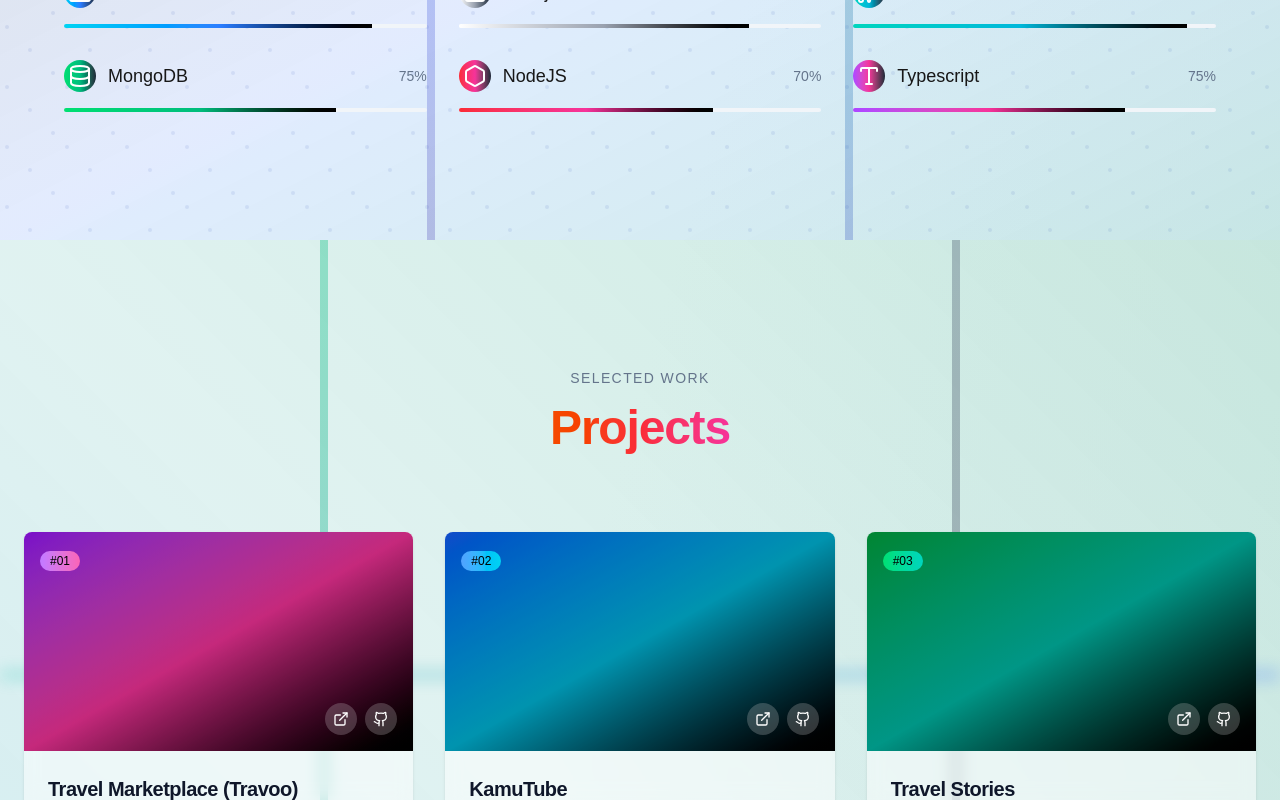
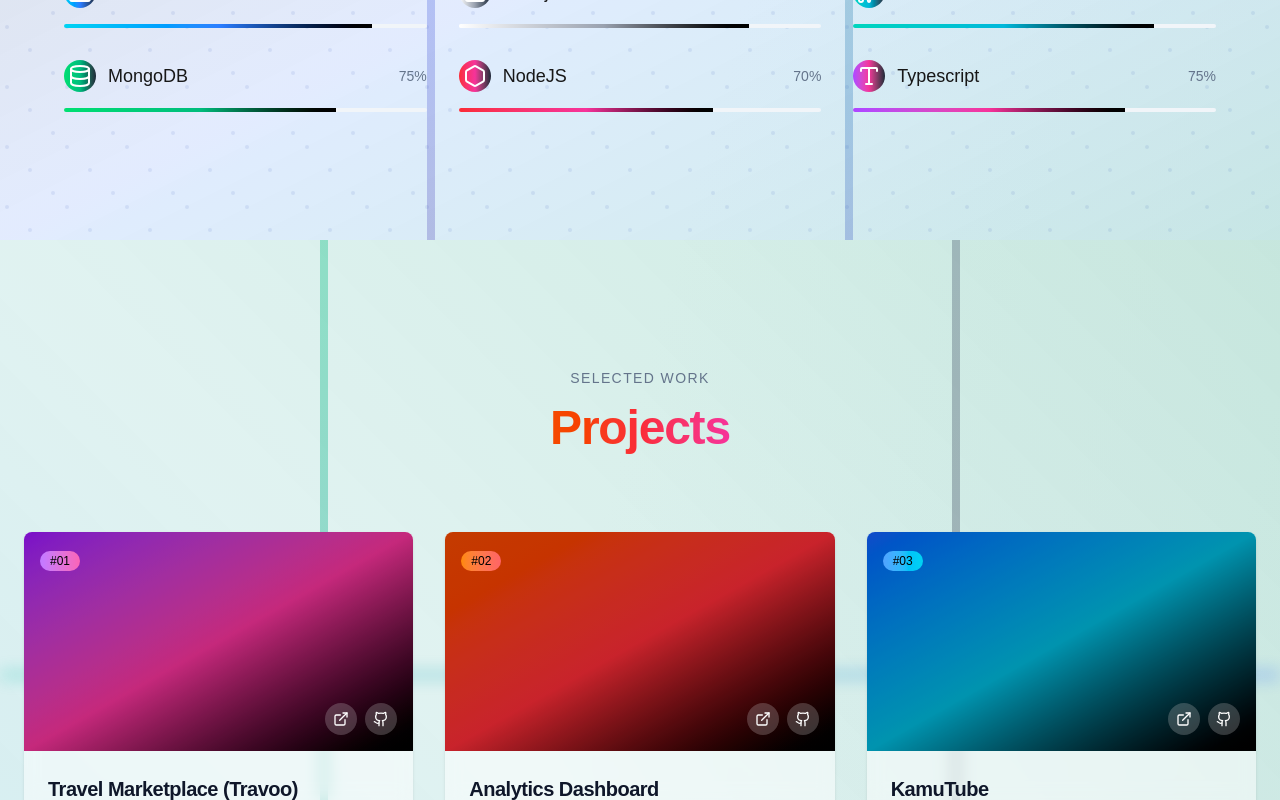
Before and after one commit to adekmo/Adekmo-Web, a Next.js app: page / in a window 1280 px wide. Shown: the part 2000-2800 px from the top of the page. Built offline with nearby package versions, Linux system fonts and the light colour scheme.

Commit message:
update Hero, Projects & Skills

```diff
--- a/components/Hero.tsx
+++ b/components/Hero.tsx
@@ -54,7 +54,7 @@ const Hero = () => {
               <div className="text-xs text-muted-foreground uppercase tracking-widest">Years</div>
             </div>
             <div className="text-center border-r border-border/30 pr-8">
-              <div className="text-2xl font-bold">15+</div>
+              <div className="text-2xl font-bold">10+</div>
               <div className="text-xs text-muted-foreground uppercase tracking-widest">Projects</div>
             </div>
             <div className="text-center">
--- a/components/Projects.tsx
+++ b/components/Projects.tsx
@@ -10,11 +10,20 @@ const Projects = () => {
         {
         title: "Travel Marketplace (Travoo)",
         description: "Travoo is a modern travel marketplace platform that connects customers with trusted travel agents, making it easy to book travel packages quickly, securely, and transparently.",
-        tech: ["Next.js", "TypeScript", "MongoDb"],
+        tech: ["Next.js", "TypeScript", "Tailwind", "MongoDb"],
         gradient: "from-purple-600 via-pink-500 to-black",
         accent: "from-purple-400 to-pink-400",
         demo: "https://travo-lake.vercel.app/packages",
         github: "https://github.com/adekmo/travo"
+        },
+        {
+        title: "Analytics Dashboard",
+        description: "Data visualization yang elegant dengan real-time updates dan insights.",
+        tech: ["React", "D3.js", "WebSocket"],
+        gradient: "from-orange-600 via-red-500 to-black",
+        accent: "from-orange-400 to-red-400",
+        demo: "#",
+        github: "#"
         },
         {
         title: "KamuTube",
@@ -26,40 +35,31 @@ const Projects = () => {
         github: "https://github.com/adekmo/KamuTube"
         },
         {
-        title: "Travel Stories",
-        description: "Platform storytelling dengan design yang immersive dan community yang aktif.",
-        tech: ["Next.js", "Prisma", "Tailwind"],
+        title: "DX GYM",
+        description: "Simple Gym App with RapidApi data (No longer update).",
+        tech: ["React", "RapidAPI", "Vite"],
+        gradient: "from-cyan-600 via-blue-500 to-black",
+        accent: "from-cyan-400 to-blue-400",
+        demo: "https://gym-app-react-vite.vercel.app/",
+        github: "https://github.com/adekmo/GymAppReact-Vite"
+        },
+        {
+        title: "SushiMan",
+        description: "Landing Page Sushi Store with AOS animation",
+        tech: ["HTML", "CSS", "JS"],
         gradient: "from-green-600 via-teal-500 to-black",
         accent: "from-green-400 to-teal-400",
-        demo: "#",
-        github: "#"
+        demo: "https://slice-sushi.vercel.app/",
+        github: "https://github.com/adekmo/LandingPage"
         },
         {
-        title: "Analytics Dashboard",
-        description: "Data visualization yang elegant dengan real-time updates dan insights.",
-        tech: ["React", "D3.js", "WebSocket"],
-        gradient: "from-orange-600 via-red-500 to-black",
-        accent: "from-orange-400 to-red-400",
-        demo: "#",
-        github: "#"
-        },
-        {
-        title: "Task Manager Pro",
-        description: "Productivity tool dengan AI integration dan smart scheduling.",
-        tech: ["Next.js", "OpenAI", "PostgreSQL"],
+        title: "Dashboard UI",
+        description: "UI Dashboard with Responsive design and Darkmode. Playing with Flexbox and Grid CSS",
+        tech: ["HTML", "CSS", "JS"],
         gradient: "from-indigo-600 via-purple-500 to-black",
         accent: "from-indigo-400 to-purple-400",
-        demo: "#",
-        github: "#"
-        },
-        {
-        title: "Weather Intelligence",
-        description: "Weather app dengan predictive analytics dan beautiful visualizations.",
-        tech: ["React", "Python", "TensorFlow"],
-        gradient: "from-cyan-600 via-blue-500 to-black",
-        accent: "from-cyan-400 to-blue-400",
-        demo: "#",
-        github: "#"
+        demo: "https://flex-grid-play.vercel.app/",
+        github: "https://github.com/adekmo/flex-grid-play"
         }
     ];
   return (
--- a/components/Skills.tsx
+++ b/components/Skills.tsx
@@ -8,7 +8,7 @@ const Skills = () => {
         { name: "JavaScript", level: 88, color: "from-yellow-400 via-orange-500 to-black", icon: <Zap className="w-6 h-6" /> },
         { name: "React", level: 85, color: "from-cyan-400 via-blue-500 to-black", icon: <Triangle className="w-6 h-6" /> },
         { name: "Next.js", level: 80, color: "from-white via-gray-400 to-black", icon: <Square className="w-6 h-6" /> },
-        { name: "Tailwind", level: 92, color: "from-teal-400 via-cyan-500 to-black", icon: <Sparkles className="w-6 h-6" /> },
+        { name: "Tailwind", level: 83, color: "from-teal-400 via-cyan-500 to-black", icon: <Sparkles className="w-6 h-6" /> },
         { name: "MongoDB", level: 75, color: "from-green-400 via-emerald-500 to-black", icon: <Database className="w-6 h-6" /> },
         { name: "NodeJS", level: 70, color: "from-red-500 via-pink-500 to-black", icon: <Hexagon className="w-6 h-6" /> },
         { name: "Typescript", level: 75, color: "from-purple-500 via-pink-500 to-black", icon: <Type className="w-6 h-6" /> },
```
